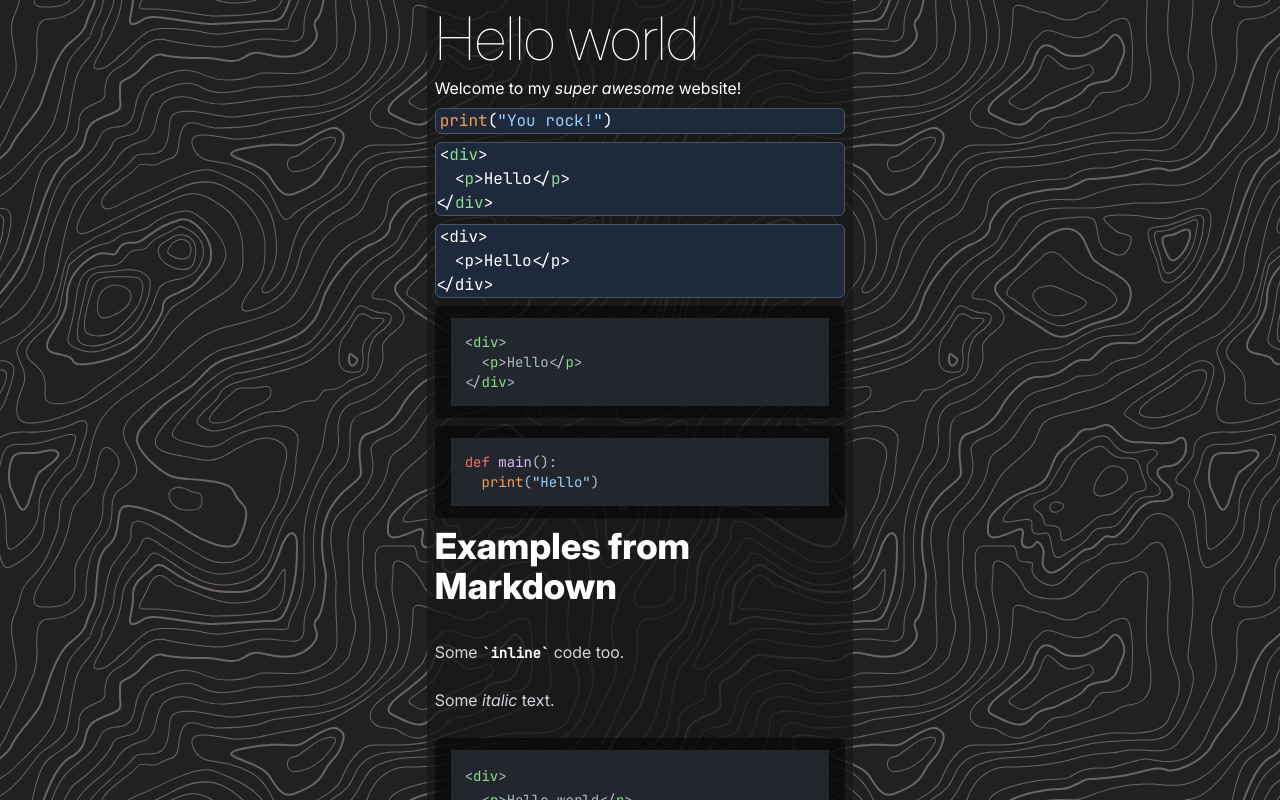
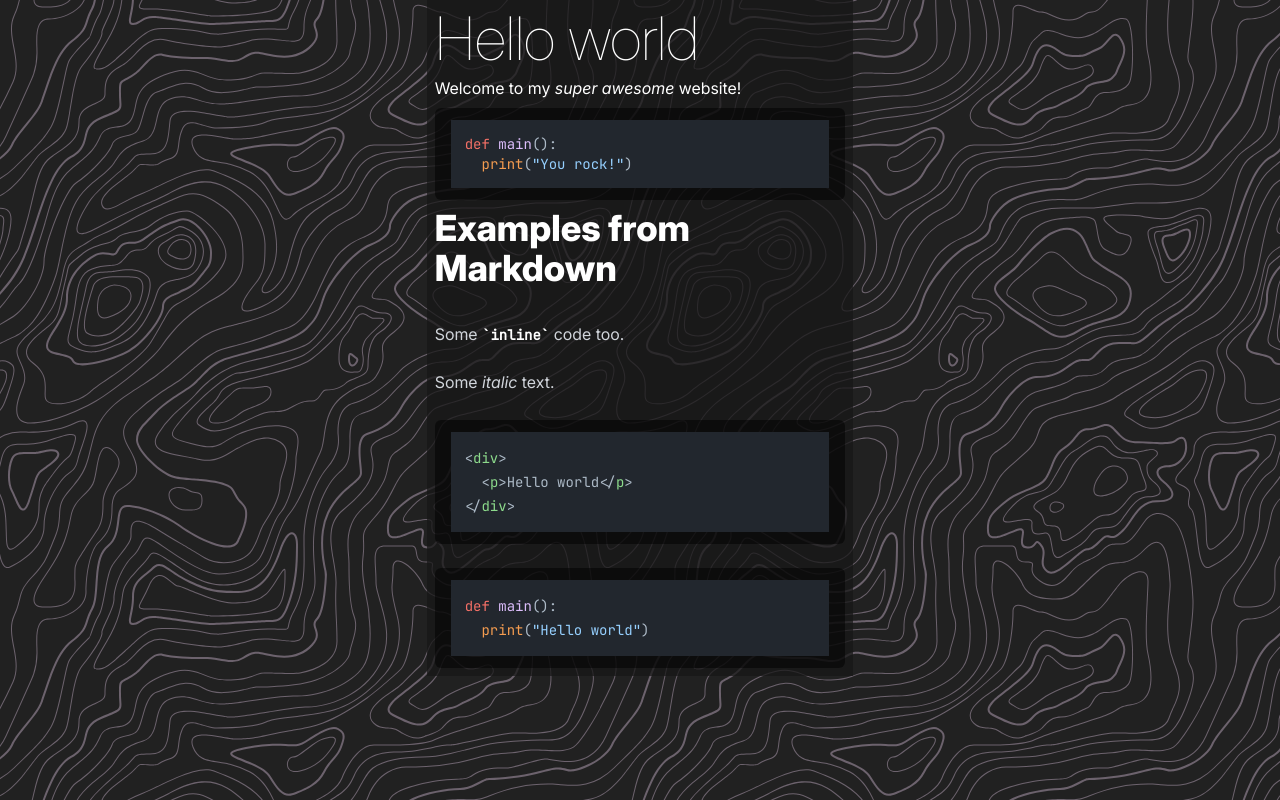
Before and after one commit to MedicodiBiscotti/personal-website, a Next.js app: page / in a window 1280 px wide. Shown: the top 800 px of the page. Built offline with nearby package versions, Linux system fonts and the light colour scheme.

Commit message:
remove redundant code examples from front page

```diff
--- a/src/app/page.tsx
+++ b/src/app/page.tsx
@@ -1,19 +1,7 @@
 import Code from "@/components/code";
 import MdCode from "@/components/md-code";
-import dedent from "dedent";
-import hljs from "highlight.js/lib/common";
 
 export default function Home() {
-  const code = hljs.highlight('print("You rock!")', {
-    language: "python",
-  }).value;
-
-  const htmlCode = dedent`
-    <div>
-      <p>Hello</p>
-    </div>
-  `;
-
   return (
     <div className="mx-auto w-1/3 bg-neutral-900/75 text-white">
       <div className="p-2">
@@ -23,46 +11,11 @@ export default function Home() {
           website!
         </p>
 
-        <div className="my-2 rounded-md border border-slate-600 bg-slate-800">
-          <pre>
-            <code
-              className="language-python m-1"
-              dangerouslySetInnerHTML={{ __html: code }}
-            />
-          </pre>
-        </div>
-
-        <div className="my-2 rounded-md border border-slate-600 bg-slate-800">
-          <pre>
-            <code
-              className="language-html m-1"
-              dangerouslySetInnerHTML={{
-                __html: hljs.highlight(htmlCode, { language: "html" }).value,
-              }}
-            />
-          </pre>
-        </div>
-
-        <div className="my-2 rounded-md border border-slate-600 bg-slate-800">
-          <pre>
-            <code className="language-html m-1">{htmlCode}</code>
-          </pre>
-        </div>
-
-        <Code
-          language="html"
-          code={`
-            <div>
-              <p>Hello</p>
-            </div>
-          `}
-        />
-
         <Code
           language="python"
           code={`
             def main():
-              print("Hello")
+              print("You rock!")
           `}
         />
 
```
